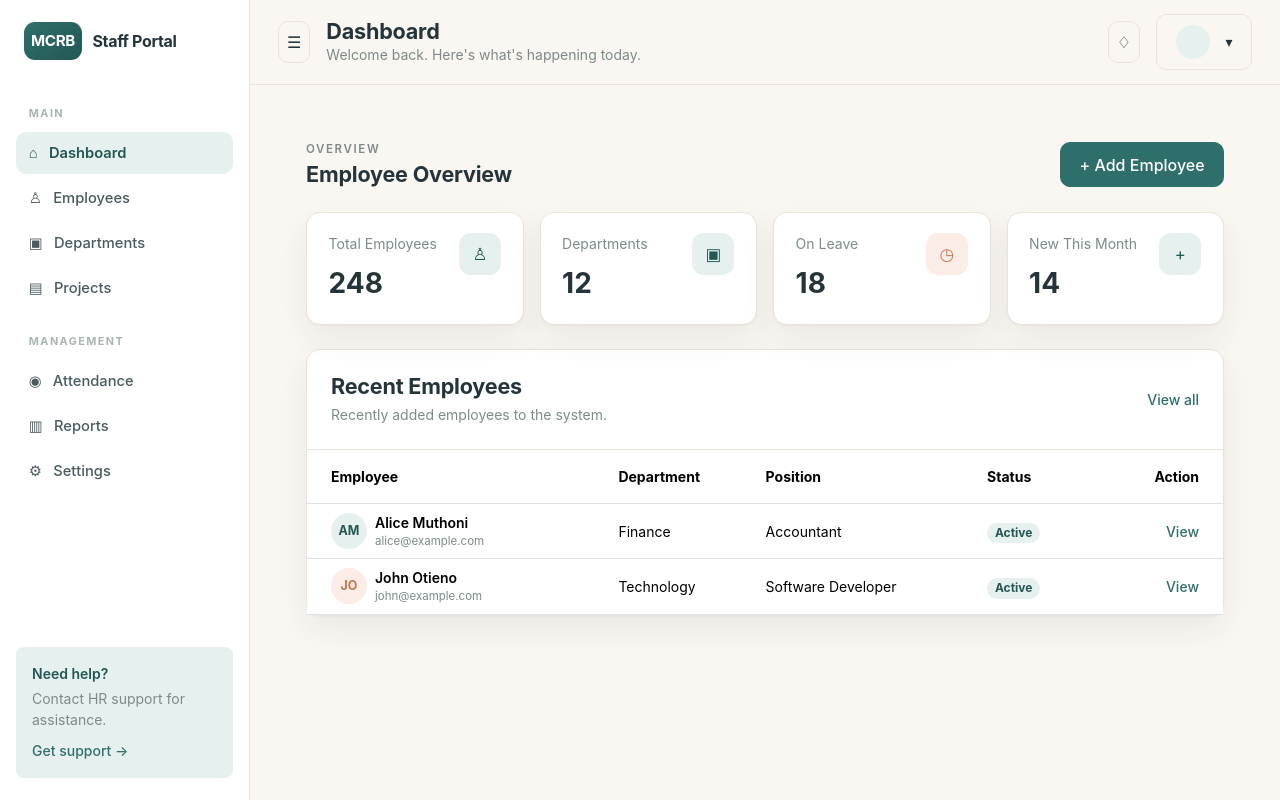
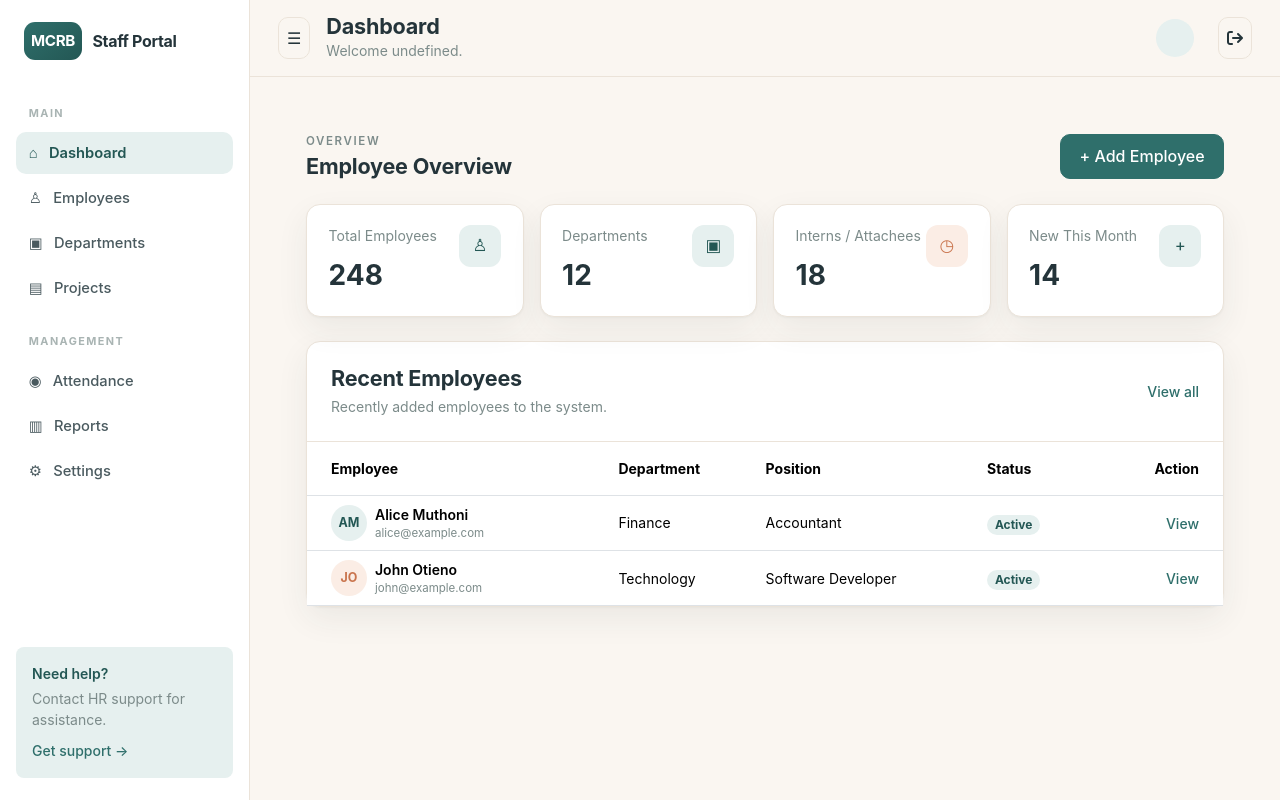
Before and after one commit to LeoAmby/MCRB-Staff-Portal, an Angular app: page /admin/dashboard in a window 1280 px wide. Built offline with nearby package versions, Linux system fonts and the light colour scheme.

Commit message:
dynamic pull data of user logged + logout functionality

```diff
--- /dev/null
+++ b/src/app/core/globalConstant/Global.constant.ts
@@ -0,0 +1,3 @@
+ export const GlobalConstant = {
+    LOGIN_LOCAL_KEY: 'emp_user'
+ };
--- a/src/app/pages/dashboard/dashboard.html
+++ b/src/app/pages/dashboard/dashboard.html
@@ -17,7 +17,7 @@
         </h2>
       </div>
 
-      <button class="btn btn-bhr">
+      <button class="btn btn-bhr" routerLink="/admin/new-employee">
         + Add Employee
       </button>
 
@@ -84,7 +84,7 @@
 
             <div>
               <div class="small text-muted-soft mb-2">
-                On Leave
+                Interns / Attachees
               </div>
 
               <div class="stat-card__value">
--- a/src/app/pages/employee-list/employee-list.html
+++ b/src/app/pages/employee-list/employee-list.html
@@ -1 +1,8 @@
 <p>employee-list works!</p>
+<div class="row">
+    <div class="col-6"></div>
+</div>
+
+<div class="col-6 text-end">
+    <button class="btn btn-">Add New</button>
+</div>
--- a/src/app/pages/layout/layout.html
+++ b/src/app/pages/layout/layout.html
@@ -150,139 +150,69 @@
              <!-- ============================================
                   RIGHT SIDE — USER PROFILE
                   ============================================ -->
+
              <div class="d-flex align-items-center gap-3">
 
-          <!-- Notifications -->
-          <button
-            type="button"
-            class="btn btn-bhr-ghost p-2 d-none d-sm-inline-flex"
-            aria-label="Notifications"
-            title="Notifications"
-          >
-            ♢
-          </button>
-
-
-          <!-- USER PROFILE -->
-          <div class="dropdown">
-
-            <button
-              type="button"
-              class="btn btn-bhr-ghost d-flex align-items-center gap-2"
-            >
+               <!-- =========================
+                    USER PROFILE
+                    ========================= -->
+               <div class="d-flex align-items-center gap-2">
 
                  <!-- Avatar -->
                  <span
                    class="d-inline-flex align-items-center justify-content-center rounded-circle"
                    style="
-                  width: 34px;
-                  height: 34px;
+                     width: 38px;
+                     height: 38px;
                      background: var(--bhr-primary-lt);
                      color: var(--bhr-primary-dk);
                      font-weight: 700;
                      font-size: .8rem;
                    "
                  >
-              {{ loggedInUser?.name?.charAt(0) }}
+                   {{ loggedInUser?.employeeName?.charAt(0) }}
                  </span>
 
 
                  <!-- User Details -->
-              <span class="text-start d-none d-md-block">
+                 <div class="text-start d-none d-md-block">
 
-                <span
-                  class="d-block fw-semibold"
+                   <!-- Employee Name -->
+                   <div
+                     class="fw-semibold"
                      style="font-size: .85rem;"
                    >
-                  {{loggedInUser?.name}}
-                </span>
+                     {{ loggedInUser?.employeeName }}
+                   </div>
 
-                <span
-                  class="d-block text-muted-soft"
+                   <!-- Employee Role -->
+                   <div
+                     class="text-muted-soft"
                      style="font-size: .72rem;"
                    >
-                 {{loggedInUser?.role}}
-                </span>
-
-              </span>
-
-
-              <!-- Dropdown Arrow -->
-              <span class="small d-none d-md-inline">
-                ▾
-              </span>
-
-            </button>
-
-
-            <!-- ============================================
-                 USER DROPDOWN MENU
-                 ============================================ -->
-            <div
-              class="dropdown-menu dropdown-menu-end border-0 mt-2 p-2"
-              style="
-                min-width: 220px;
-                border-radius: var(--bhr-radius);
-                box-shadow: var(--bhr-shadow);
-              "
-            >
-
-              <!-- User Information -->
-              <div
-                class="px-3 py-2 border-bottom mb-2"
-                style="border-color: var(--bhr-border) !important;"
-              >
-
-                <div class="fw-semibold">
-                  Leo M.
+                     {{ loggedInUser?.role }}
                    </div>
 
-                <div class="small text-muted-soft">
-                  leo@example.com
-                </div>
-
-                <div class="small text-muted-soft mt-1">
-                  HR Administrator
                  </div>
 
                </div>
 
 
-              <!-- Profile -->
-              <a
-                href="#"
-                class="dropdown-item rounded-2"
+               <!-- =========================
+                    LOGOUT BUTTON
+                    ========================= -->
+               <button
+                 type="button"
+                 class="btn btn-bhr-ghost p-2"
+                 aria-label="Logout"
+                 title="Logout"
+                 (click)="logout()"
                >
-                My Profile
-              </a>
-
-
-              <!-- Settings -->
-              <a
-                href="#"
-                class="dropdown-item rounded-2"
-              >
-                Account Settings
-              </a>
-
-
-              <div class="dropdown-divider"></div>
-
-
-              <!-- Logout -->
-              <a
-                href="#"
-                class="dropdown-item rounded-2"
-                style="color: var(--bhr-accent);"
-              >
-                ⇥ &nbsp; Logout
-              </a>
+               <i class="fa-solid fa-arrow-right-from-bracket"></i>
+               </button>
 
              </div>
 
-          </div>
-
-        </div>
 
       </div>
 
--- a/src/app/pages/layout/layout.ts
+++ b/src/app/pages/layout/layout.ts
@@ -9,6 +9,8 @@ import {
 } from '@angular/router';
 
 import { filter } from 'rxjs';
+import { IUser } from '../../core/model/interface/User.Models';
+import { GlobalConstant } from '../../core/globalConstant/Global.constant';
 
 @Component({
   selector: 'app-layout',
@@ -32,8 +34,7 @@ export class Layout implements OnInit {
   pageTitle = 'Dashboard';
   pageSubtitle = "Welcome back. Here's what's happening today.";
 
-  loggedInUser: any = null;
-
+  loggedInUser: IUser | null = null;
 
   constructor() {
 
@@ -61,7 +62,9 @@ export class Layout implements OnInit {
 
   private loadUser(): void {
 
-    const storedUser = localStorage.getItem('emp_user');
+    const storedUser = localStorage.getItem(
+      GlobalConstant.LOGIN_LOCAL_KEY
+    );
 
     if (storedUser) {
 
@@ -72,7 +75,6 @@ export class Layout implements OnInit {
     }
 
   }
-
 
   toggleSidebar(): void {
 
@@ -87,7 +89,7 @@ export class Layout implements OnInit {
 
       this.pageTitle = 'Dashboard';
       this.pageSubtitle =
-        "Welcome back. Here's what's happening today.";
+        `Welcome ${this.loggedInUser?.employeeName}.`;
 
     } else if (url.includes('/admin/employee-list')) {
 
@@ -117,4 +119,10 @@ export class Layout implements OnInit {
 
   }
 
+  logout(){
+
+    localStorage.removeItem(GlobalConstant.LOGIN_LOCAL_KEY);
+    this.router.navigate(['/login']);
+
+  }
 }
--- a/src/app/pages/login/login.ts
+++ b/src/app/pages/login/login.ts
@@ -3,6 +3,7 @@ import { FormsModule } from '@angular/forms';
 import { HttpClient } from '@angular/common/http';
 import { Router } from '@angular/router';
 import { environment } from '../../../environments/environment';
+import { GlobalConstant } from '../../core/globalConstant/Global.constant';
 
 @Component({
   imports: [FormsModule],
@@ -26,25 +27,68 @@ export class Login {
   constructor(private http: HttpClient) {
 
   }
-  onLogin(){
+  // onLogin(){
+  //   debugger;
+  //   this.http.post(environment.API_URL + 'login', this.loginObj).subscribe ({
+  //     next: (response:any)=>{
+  //       console.log('API respose:', response);
+  //       if (response.result){
+  //         alert("user found")
+  //         localStorage.setItem(GlobalConstant.LOGIN_LOCAL_KEY, JSON.stringify(response.data));
+  //         this.router.navigateByUrl("/admin/dashboard")
+
+  //       }else {
+  //         alert(response.message);
+  //       }
+  //     },
+  //     error: (err:any)=>{
+  //       console.error('API Error:', err)
+  //       alert("API Error")
+  //     }
+  //   })
+  // }
+  onLogin(): void {
+
     debugger;
-    this.http.post(environment.API_URL + 'login', this.loginObj).subscribe ({
-      next: (response:any)=>{
-        console.log('API respose:', response);
-        if (response.result){
-          alert("user found")
-          localStorage.setItem('emp_user', JSON.stringify(response.data));
-          this.router.navigateByUrl("/admin/dashboard")
 
-        }else {
+    this.http.post(
+      environment.API_URL + 'login',
+      this.loginObj
+    ).subscribe({
+
+      next: (response: any) => {
+
+        console.log('API response:', response);
+
+        if (response.result) {
+
+          alert("user found");
+
+          localStorage.setItem(
+            GlobalConstant.LOGIN_LOCAL_KEY,
+            JSON.stringify(response.data)
+          );
+
+          this.router.navigateByUrl("/admin/dashboard");
+
+        } else {
+
           alert(response.message);
+
         }
+
       },
-      error: (err:any)=>{
-        console.error('API Error:', err)
-        alert("API Error")
+
+      error: (err: any) => {
+
+        console.error('API Error:', err);
+
+        alert("API Error");
+
       }
-    })
+
+    });
+
   }
 
   // logOff(){}
--- a/src/index.html
+++ b/src/index.html
@@ -6,6 +6,10 @@
   <base href="/">
   <meta name="viewport" content="width=device-width, initial-scale=1">
   <link rel="icon" type="image/x-icon" href="favicon.ico">
+  <link
+  rel="stylesheet"
+  href="https://cdnjs.cloudflare.com/ajax/libs/font-awesome/6.7.2/css/all.min.css"
+/>
 </head>
 <body>
   <app-root></app-root>
```
Also changed, not shown: src/app/core/model/interface/User.Models.ts (added, +11 -0 lines). Lines whose indentation alone changed are shown as unchanged.
